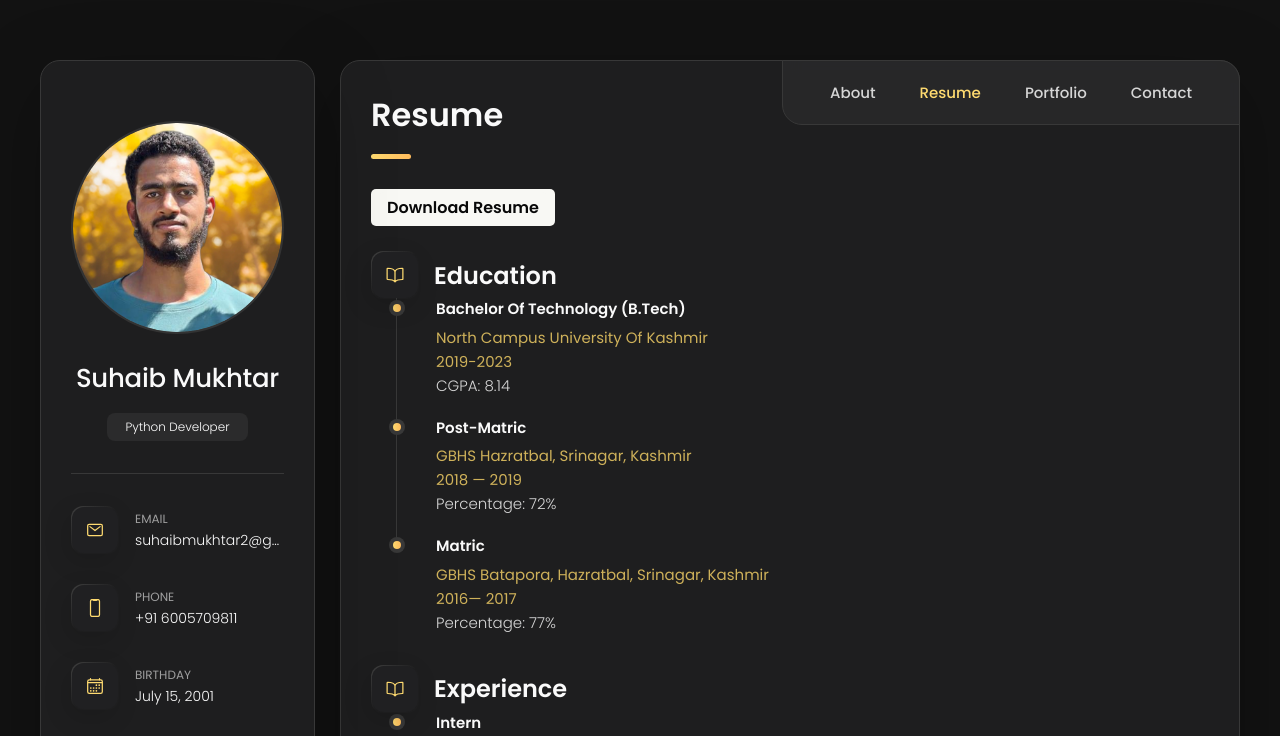
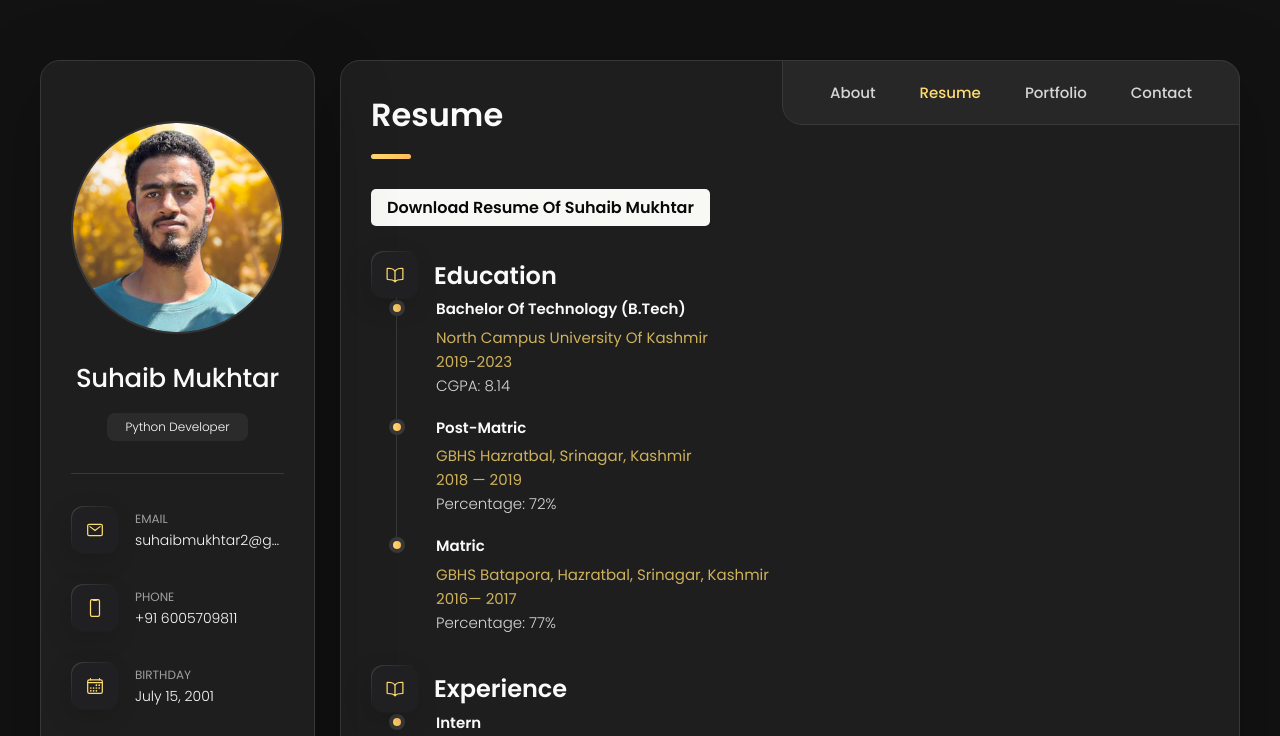
Before and after one commit to suhaibmukhtar/My_Porfolio, a plain HTML site: page index.html in a window 1280 px wide. Both pictures are taken after a click on the button "Resume". Shown: the top 736 px of the page. Drawn offline with nearby package versions, Linux system fonts and the light colour scheme.

Commit message:
upadated download button

```diff
--- a/index.html
+++ b/index.html
@@ -484,7 +484,7 @@
   <div class="download">
     <!-- Download button with a link to the resume on GitHub -->
     <a href="resumes/Suhaib_mukhtar_updated%20(2).pdf" class="download" target="_blank">
-        Download Resume
+        Download Resume Of Suhaib Mukhtar
     </a>
 </div>
 
```
